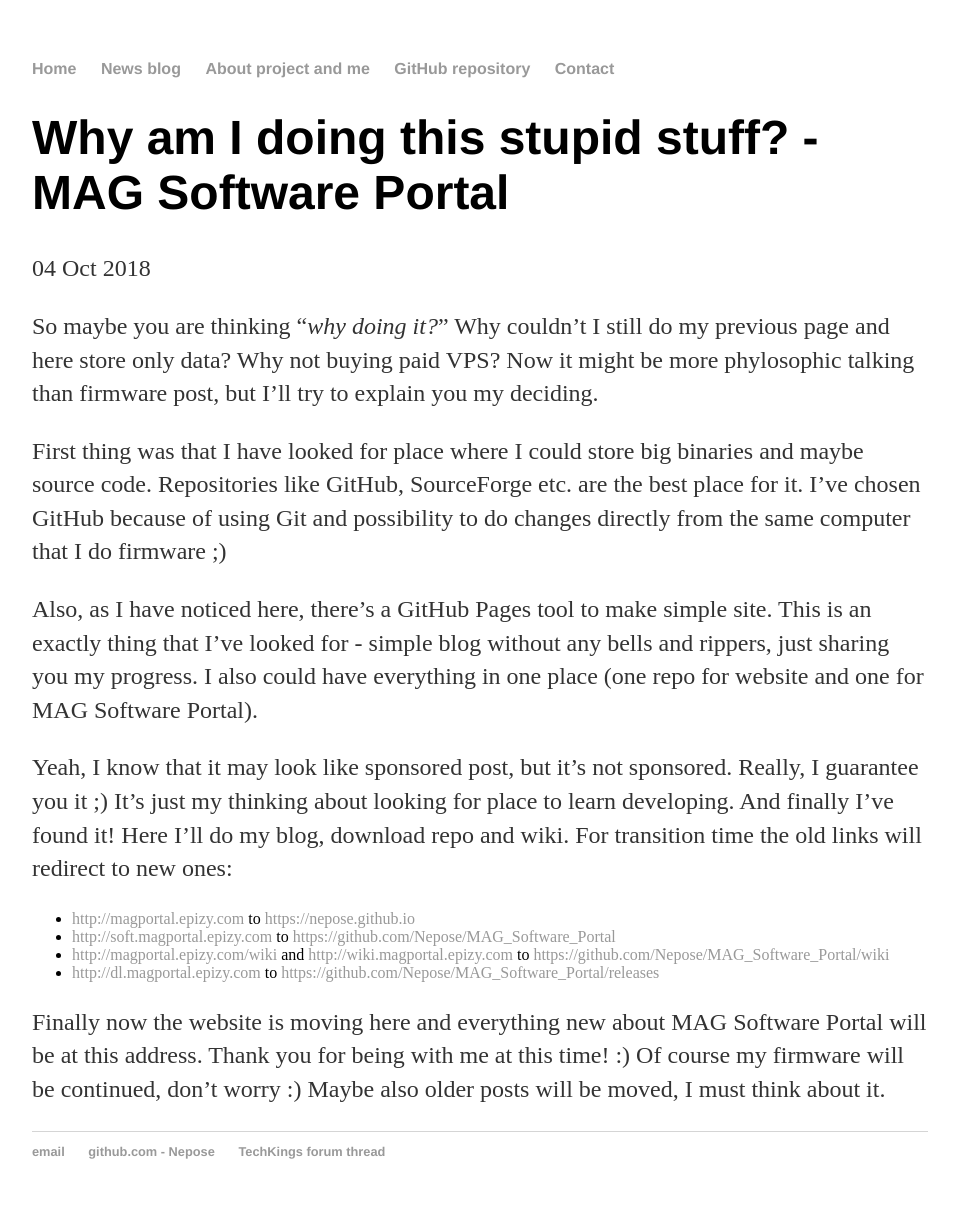
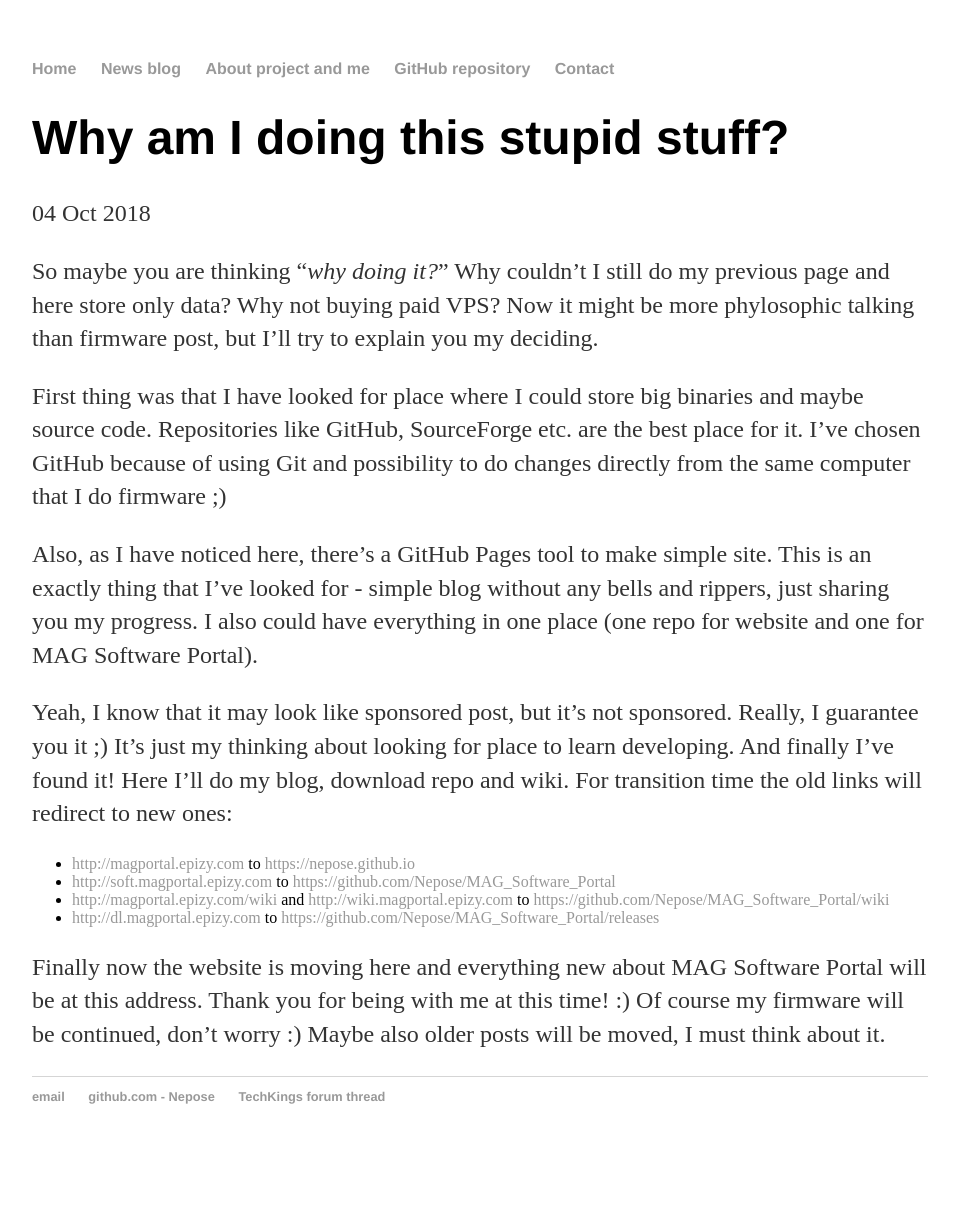
Before and after one commit to Nepose/nepose.github.io, a Jekyll site: the page built from _posts/2018-10-04-why-am-i-doing-this-stupid-stuff.md, in a window 1280 px wide. Shown: the whole page, without its empty margins (160-1119 px from the left). Built offline with Jekyll 4.4.1, drawn with Linux system fonts in a browser that asks for light colours; after the commit the page ends 1164 px from its top, so only the background shows below that.

Commit message:
Update 2018-10-04-why-am-i-doing-this-stupid-stuff.md

```diff
--- a/_posts/2018-10-04-why-am-i-doing-this-stupid-stuff.md
+++ b/_posts/2018-10-04-why-am-i-doing-this-stupid-stuff.md
@@ -1,6 +1,6 @@
 ---
 layout: post
-title: "Why am I doing this stupid stuff? - MAG Software Portal"
+title: "Why am I doing this stupid stuff?"
 date: 2018-10-04
 ---
 
```
